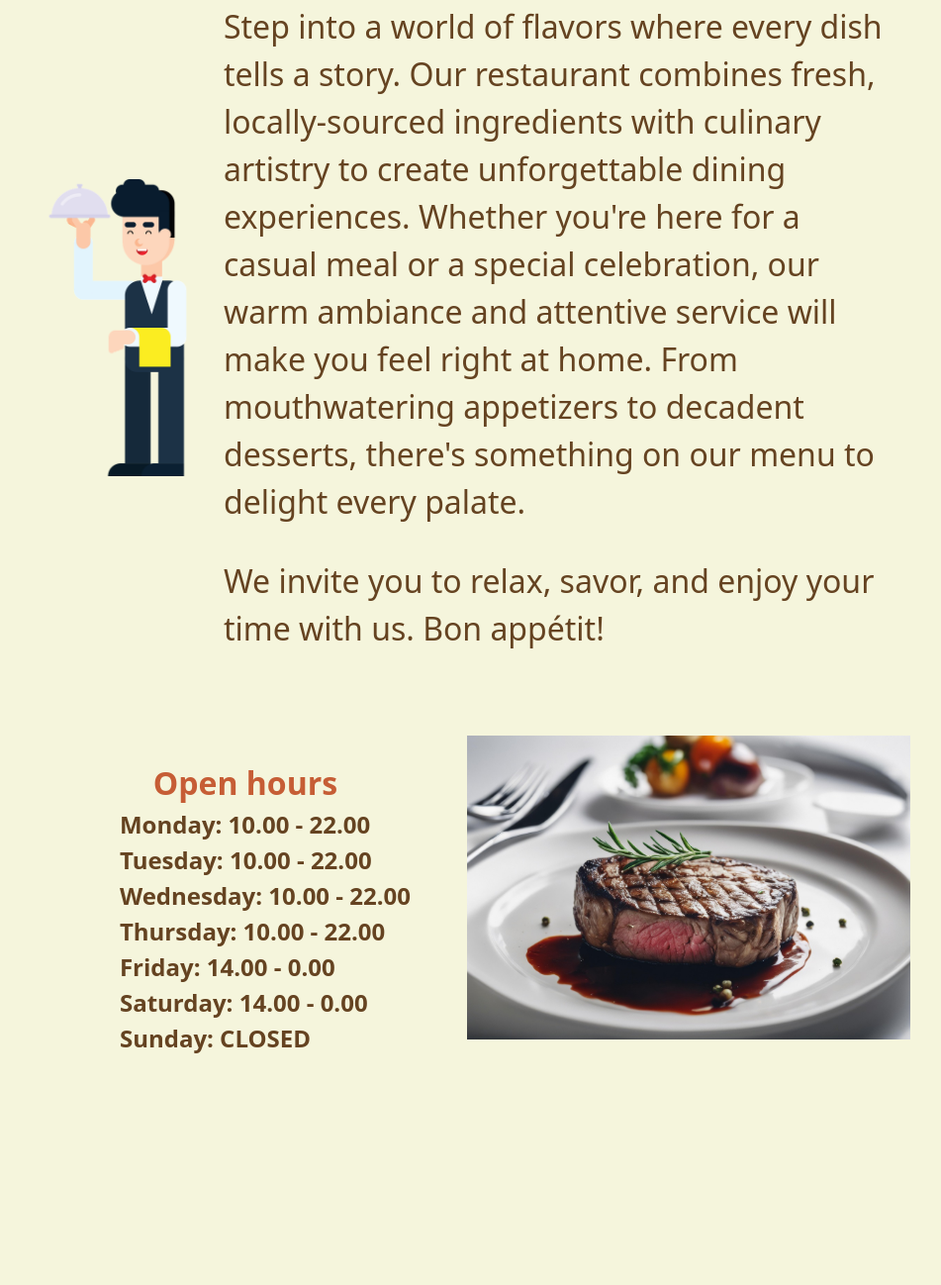
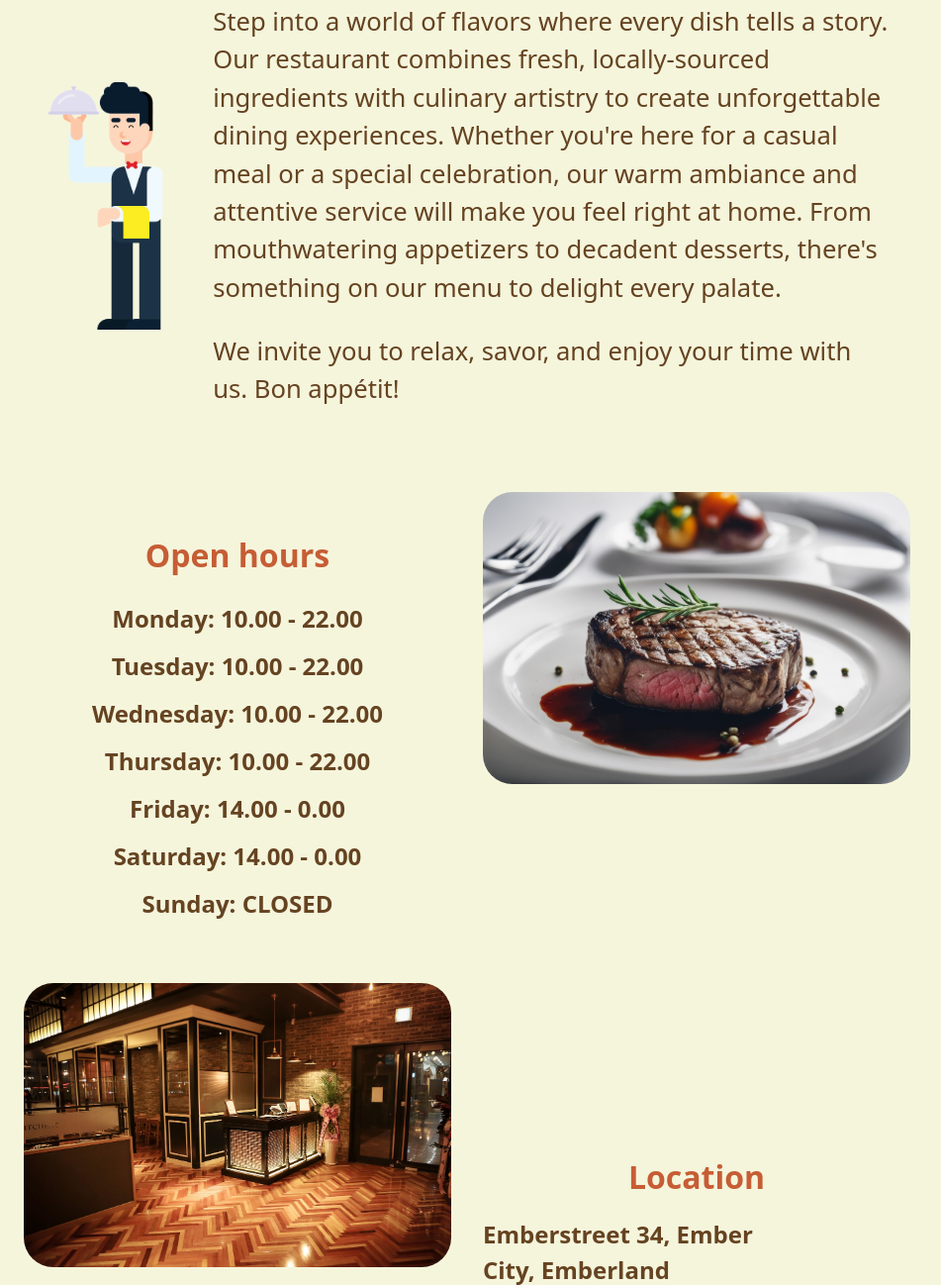
Before and after one commit to V1IRuZ/restaurant, a website built with webpack: page src/template.html in a window 1280 px wide. Shown: the part 297-1595 px from the top of the page at 99% size, without its empty margins (168-1119 px from the left). Before the commit the page ends 1420 px from the top, so only its background shows below. Built offline with nearby package versions, Linux system fonts and the light colour scheme.

Commit message:
Edit home page
Added a new image and location div to the homepage. Opening hours, location and images are in the info div. The layout of the info div is done with a grid.

The homepage code was organized in a cleaner way, where each section is easy to find and edit.
In addition, the function that is now exported from the module does not contain the entire module code, but only adds the necessary sections to the content div.

```diff
--- a/src/contact.js
+++ b/src/contact.js
@@ -60,20 +60,19 @@ export function contactLoad() {
     createStaffDiv(waiter3);
     createStaffDiv(manager);
 
-    const location = document.createElement("div");
-    location.classList.add("location");
+    // const location = document.createElement("div");
+    // location.classList.add("location");
 
-    const locationH2 = document.createElement("h2");
-    locationH2.textContent = "Location";
+    // const locationH2 = document.createElement("h2");
+    // locationH2.textContent = "Location";
 
-    location.appendChild(locationH2);
+    // location.appendChild(locationH2);
 
-    const address = document.createElement("p");
-    address.textContent = "Emberstreet 45, Helsinki, Finland";
-    location.appendChild(address);
+    // const address = document.createElement("p");
+    // address.textContent = "Emberstreet 45, Helsinki, Finland";
+    // location.appendChild(address);
 
 
 
     content.appendChild(contact);
-    content.appendChild(location);
 }
--- a/src/home.js
+++ b/src/home.js
@@ -1,20 +1,26 @@
 import waiterImage from "./images/waiter.png";
 import steakImage from "./images/steak.jpg";
+import restaurantImage from "./images/restaurant.jpg";
 
-export function homeLoad () {
 
 const content = document.querySelector("#content");
 
-    // Introduction section
-    const image = document.createElement("img");
-    image.src = waiterImage;
-    image.alt = "Waiter";
+// Home main header
+const homeHeader = document.createElement("h1");
+homeHeader.textContent = "Welcome to Ember & Feast!";
 
+// Introduction
 const introduction = document.createElement("div");
 introduction.classList.add("intro");
 
-    const homeHeader = document.createElement("h1");
-    homeHeader.textContent = "Welcome to Ember & Feast!";
+// Introduction > "waiter" image
+const waiter = document.createElement("img");
+waiter.src = waiterImage;
+waiter.alt = "Waiter";
+
+introduction.appendChild(waiter);
+
+// Introduction > text
 
 const introDiv = document.createElement("div");
 introDiv.classList.add("text");
@@ -28,41 +34,66 @@ export function homeLoad () {
 introDiv.appendChild(introTextPart1);
 introDiv.appendChild(introTextPart2);
 
-    introduction.appendChild(image);
 introduction.appendChild(introDiv);
 
-    // Opening hours section
-    const openingHoursDiv = document.createElement("div");
-    openingHoursDiv.classList.add("opening-hours");
+// Info
+const infoDiv = document.createElement("div");
+infoDiv.classList.add("info");
 
-    const openHours = document.createElement("div");
-    openHours.classList.add("open");
+// Info > schedule
+const schedule = document.createElement("div");
+schedule.classList.add("schedule");
 
-    const h2 = document.createElement("h2");
-    h2.textContent = "Open hours"
+const scheduleH2 = document.createElement("h2");
+scheduleH2.textContent = "Open hours"
 
-    openHours.appendChild(h2);
+schedule.appendChild(scheduleH2);
 
-    const ul = document.createElement("ul");
+const scheduleUl = document.createElement("ul");
 
 const weekDays = ["Monday: 10.00 - 22.00", "Tuesday: 10.00 - 22.00", "Wednesday: 10.00 - 22.00", "Thursday: 10.00 - 22.00", "Friday: 14.00 - 0.00", "Saturday: 14.00 - 0.00", "Sunday: CLOSED"]
 
 weekDays.forEach(day => {
-        const li = document.createElement("li");
-        li.textContent = day;
-        ul.appendChild(li);
+    const scheduleLi = document.createElement("li");
+    scheduleLi.textContent = day;
+    scheduleUl.appendChild(scheduleLi);
 })
 
-    openHours.appendChild(ul);
-    openingHoursDiv.appendChild(openHours);
+schedule.appendChild(scheduleUl);
+infoDiv.appendChild(schedule);
 
+// info > "steak" image
 const steak = document.createElement("img");
 steak.src = steakImage;
 steak.alt = "Steak";
 
-    openingHoursDiv.appendChild(steak);
+infoDiv.appendChild(steak);
 
+// info > "restaurant" image
+const restaurant = document.createElement("img");
+restaurant.src = restaurantImage;
+restaurant.alt = "Restaurant interior";
+
+infoDiv.appendChild(restaurant);
+
+// info > location
+const location = document.createElement("div");
+location.classList.add("location");
+
+const locationH2 = document.createElement("h2");
+locationH2.textContent = "Location";
+
+location.appendChild(locationH2);
+
+const locationPara = document.createElement("p");
+locationPara.textContent = "Emberstreet 34, Ember City, Emberland";
+
+location.appendChild(locationPara);
+
+infoDiv.appendChild(location)
+
+export function homeLoad () {
     content.appendChild(homeHeader);
     content.appendChild(introduction);
-    content.appendChild(openingHoursDiv);
+    content.appendChild(infoDiv);
 }
--- a/src/styles.css
+++ b/src/styles.css
@@ -93,9 +93,9 @@ header button {
 
 /* Intro */
 .intro {
-  display: flex;
+  display: grid;
+  grid-template-columns: 1fr 4fr;
   align-items: center;
-  gap: 2em;
   padding: 1.25em;
   margin-bottom: 2em;
 }
@@ -110,37 +110,61 @@ header button {
   display: flex;
   flex-direction: column;
   gap: 1em;
-  font-size: 2rem;
+  font-size: 1.6rem;
   color: var(--brown);
 }
 
 .intro img {
-  height: 300px;
+  height: 250px;
 }
 
-/* Open hours */
+/* Info */
 
-.opening-hours {
+.info {
   display: grid;
   grid-template-columns: repeat(2, 1fr);
+  grid-template-rows: repeat(2, 1fr);
+  gap: 2em;
 }
 
-.open {
-  justify-items: center;
-  padding: 1.5em;
-  /* border: 2px solid var(--orange);
-  border-radius: 10px; */
+.info img {
+  border-radius: 30px;
 }
 
-.open h2 {
+.schedule {
+  justify-items: center;
+  align-content: center;
+  padding: 1.5em;
+}
+
+.schedule h2,
+.location h2 {
   color: var(--orange);
   font-size: 2rem;
+  padding: 0.5em;
 }
 
-.open ul li {
+.schedule ul {
+  padding: 0;
+}
+
+.schedule ul li {
   color: var(--brown);
   font-weight: 900;
   font-size: 1.5rem;
+  padding: 0.25em;
+  text-align: center;
+}
+
+.location {
+  justify-items: center;
+  align-content: center;
+}
+
+.location p {
+  font-size: 1.5rem;
+  font-weight: 900;
+  color: var(--brown);
 }
 
 /* Menu---------------------------------------------------------- */
@@ -204,19 +228,3 @@ header button {
   font-size: 1.2rem;
   color: var(--brown);
 }
-
-.location {
-  border: 2px solid var(--orange);
-  border-radius: 30px;
-  padding: 1em;
-}
-
-.location h2 {
-  color: var(--orange);
-  font-size: 2rem;
-}
-
-.location p {
-  color: var(--brown);
-  font-size: 1.5rem;
-}
```
Also changed, not shown: README.md, src/images/restaurant.jpg (added). Lines whose indentation alone changed are shown as unchanged.
